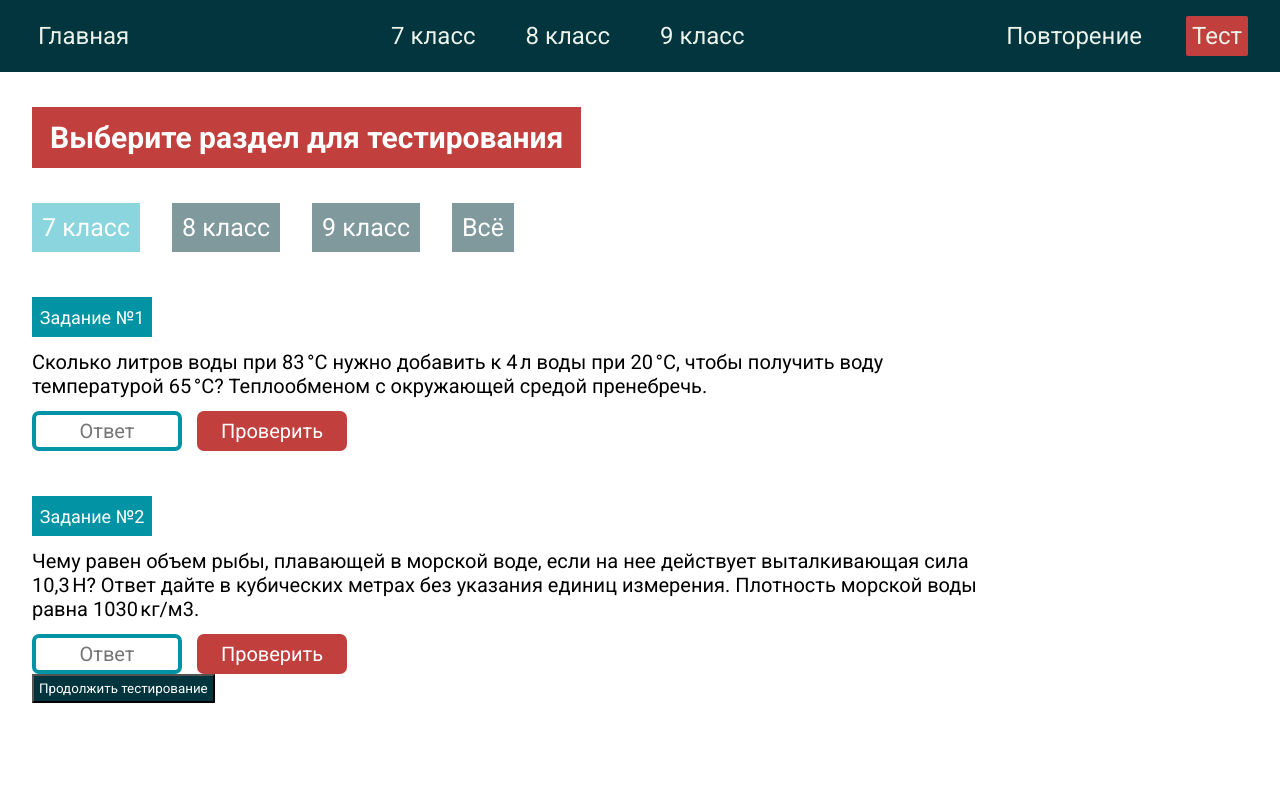
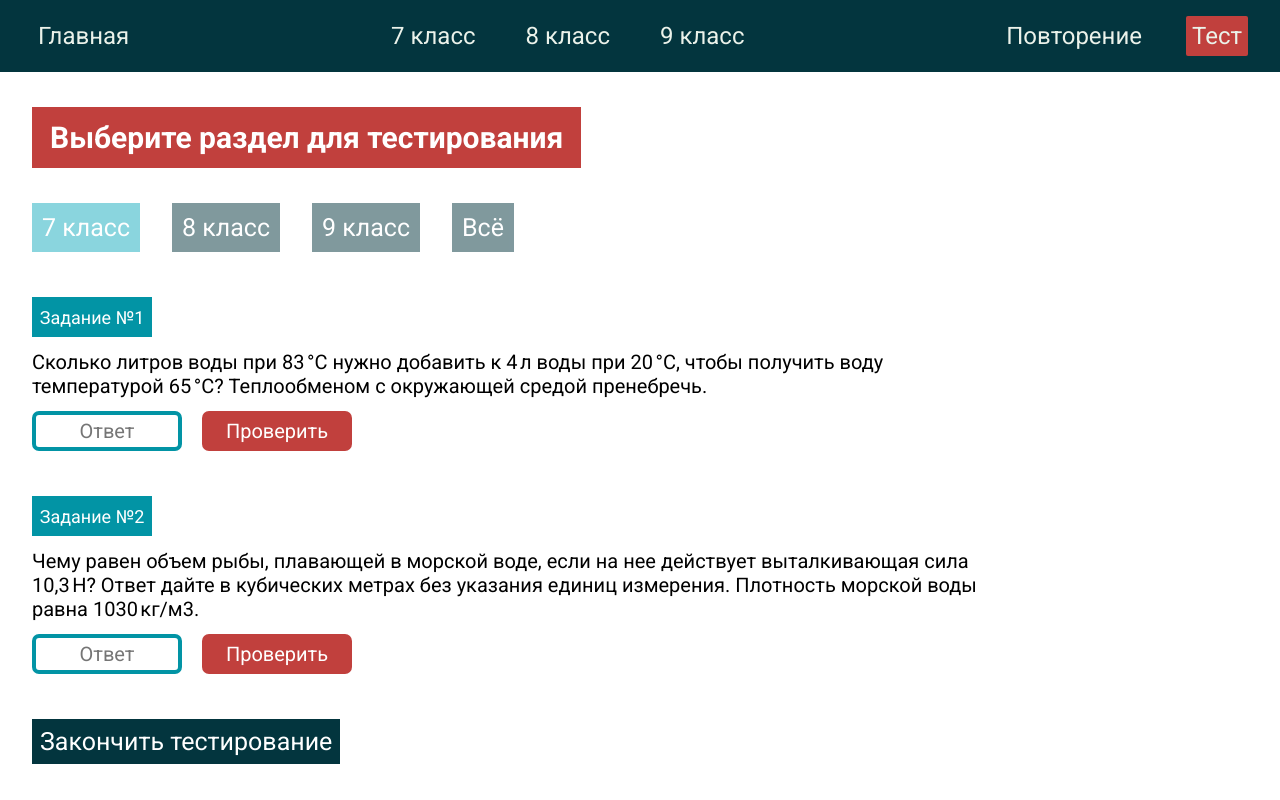
Before and after one commit to KatiaWeb12/Physics, a React (Create React App) app: page /testing in a window 1280 px wide. Both pictures are taken after a click on the element "7 класс". Built offline with nearby package versions, Linux system fonts and the light colour scheme; data requests are answered from the project's data file.

Commit message:
changing the styles of the test page

```diff
--- a/src/pages/TestingPage/TestingPage.css
+++ b/src/pages/TestingPage/TestingPage.css
@@ -11,9 +11,16 @@
 }
 .reset_test_button {
   background: #03353e;
-  padding: 5px;
+  padding: 8px;
   cursor: pointer;
   outline: none;
   font-family: "Roboto", sans-serif;
   color: white;
+  font-size: 25px;
+  margin-top: 45px;
+  border: none;
 }
+.reset_test_button:hover,
+.reset_test_button:focus {
+  background: #c1403d;
+}
--- a/src/pages/TestingPage/TestingPage.tsx
+++ b/src/pages/TestingPage/TestingPage.tsx
@@ -55,7 +55,7 @@ export default function TestingPage() {
       <div className="test_content">
         <Tabs activeTab={activeTab} setActiveTab={setActiveTabHandle} all={true} disabled={disabledTabs} />
         {Boolean(activeTab) && <TasksList tasks={tasks} />}
-        <button className="reset_test_button" onClick={resetTest}>Продолжить тестирование</button>
+        {Boolean(activeTab) && <button className="reset_test_button" onClick={resetTest}>Закончить тестирование</button>}
       </div>
     </ContentWrapper>
   )
--- a/src/pages/TestingPage/components/Task/Task.css
+++ b/src/pages/TestingPage/components/Task/Task.css
@@ -24,7 +24,8 @@
 
 .task_answer {
   display: flex;
-  gap: 15px;
+  gap: 20px;
+  align-items: flex-end;
 }
 .task_answer button {
   display: flex;
@@ -61,3 +62,7 @@
 .task_answer input:focus {
   border: 4px solid #c1403d;
 }
+.task_answer p{
+  font-size: 24px;
+  margin: 0;
+}
```
